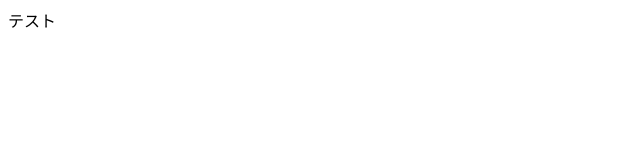
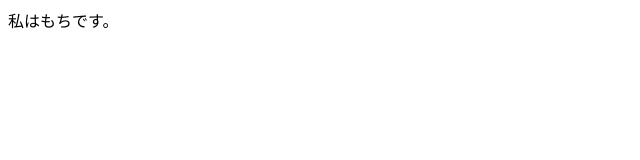
Before and after one commit to miki231205173/20240422-test1, a plain HTML site: page index.html in a window 1280 px wide. Shown: the full height of the page, 0-640 px from the left. Drawn offline with Linux system fonts and the light colour scheme.

Commit message:
Update index.html

```diff
--- a/index.html
+++ b/index.html
@@ -5,6 +5,6 @@
     <title>タイトル</title>
   </head>
   <body>
-    テスト
+    私はもちです。
   </body>
 </html>
```
